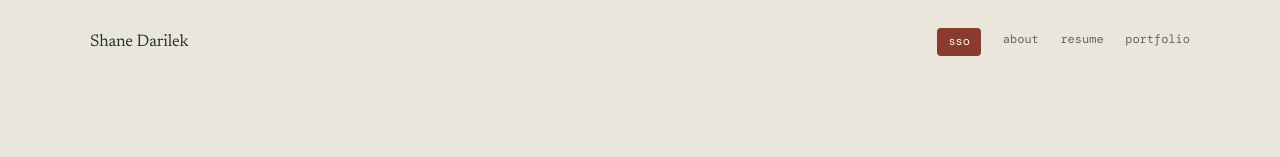
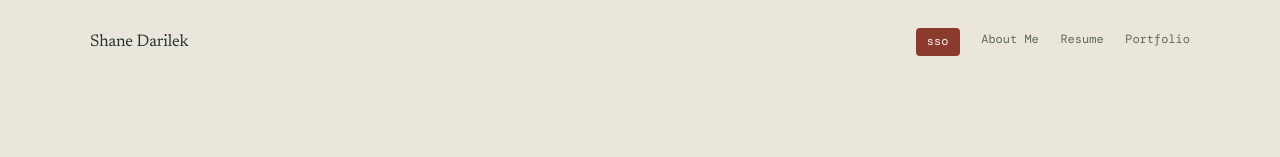
Before and after one commit to wsehsatnoen/personal-site, a Next.js app: page / in a window 1280 px wide. Shown: the top 157 px of the page. Built offline with nearby package versions, Linux system fonts and the light colour scheme; a web font is replaced by a local one.

Commit message:
changed cases

```diff
--- a/content/links.yml
+++ b/content/links.yml
@@ -8,7 +8,7 @@
 # external true opens in a new tab and shows the outbound mark.
 
 - label: Portfolio
-  kind: work
+  kind: Work
   href: /portfolio
   description: ''
   span: 8
@@ -16,7 +16,7 @@
   external: false
 
 - label: About Me
-  kind: background
+  kind: Background
   href: /about
   description: ''
   span: 4
@@ -24,7 +24,7 @@
   external: false
 
 - label: Resume
-  kind: document
+  kind: Document
   href: /resume
   description: ''
   span: 5
@@ -32,7 +32,7 @@
   external: false
 
 - label: GitHub
-  kind: code
+  kind: Code
   href: https://github.com/wsehsatnoen
   description: ''
   span: 3
@@ -40,7 +40,7 @@
   external: true
 
 - label: LinkedIn
-  kind: network
+  kind: Network
   href: https://www.linkedin.com/in/swdarilek
   description: ''
   span: 4
@@ -48,7 +48,7 @@
   external: true
 
 - label: Trips
-  kind: personal
+  kind: Personal
   href: /personal
   description: ''
   span: 12
--- a/src/components/SiteHeader.tsx
+++ b/src/components/SiteHeader.tsx
@@ -12,9 +12,9 @@ type NavItem = {
 
 const NAV: NavItem[] = [
   { href: 'https://sso.wsehsatnoen.xyz', label: 'sso', external: true, cta: true },
-  { href: '/about', label: 'about' },
-  { href: '/resume', label: 'resume' },
-  { href: '/portfolio', label: 'portfolio' },
+  { href: '/about', label: 'About Me' },
+  { href: '/resume', label: 'Resume' },
+  { href: '/portfolio', label: 'Portfolio' },
 ];
 
 export default function SiteHeader({ name }: { name: string }) {
```
